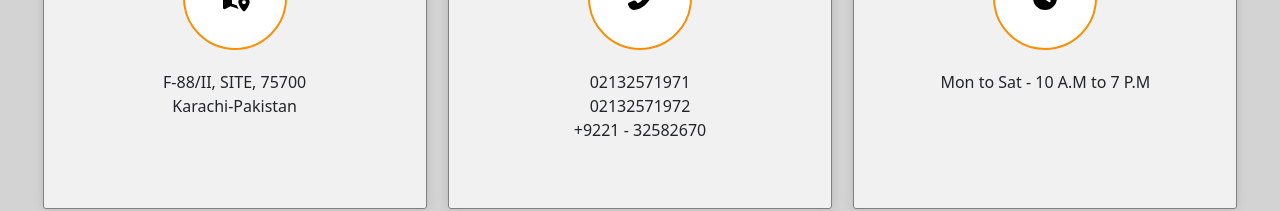
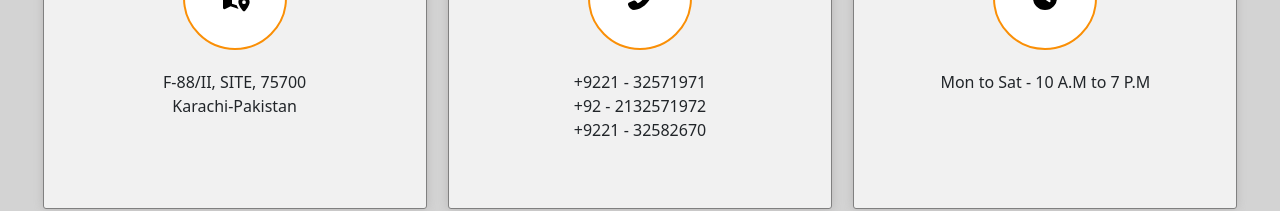
Before and after one commit to Hammad-Yousuf/Al-Asif-Textile, a plain HTML site: page contact.html in a window 1280 px wide. Shown: the part 502-713 px from the top of the page. Drawn offline with Linux system fonts and the light colour scheme.

Commit message:
Update contact.html

```diff
--- a/contact.html
+++ b/contact.html
@@ -48,7 +48,7 @@
                     <i class="fas fa-phone-alt icon"></i>
                 </div>
                 <div class="card-text-container">
-                    <p class="card-text">02132571971 <br> 02132571972 <br>+9221 - 32582670</p>
+                    <p class="card-text">+9221 - 32571971 <br> +92 - 2132571972 <br>+9221 - 32582670</p>
                 </div>
             </div>
             <div class="contact-card">
```
